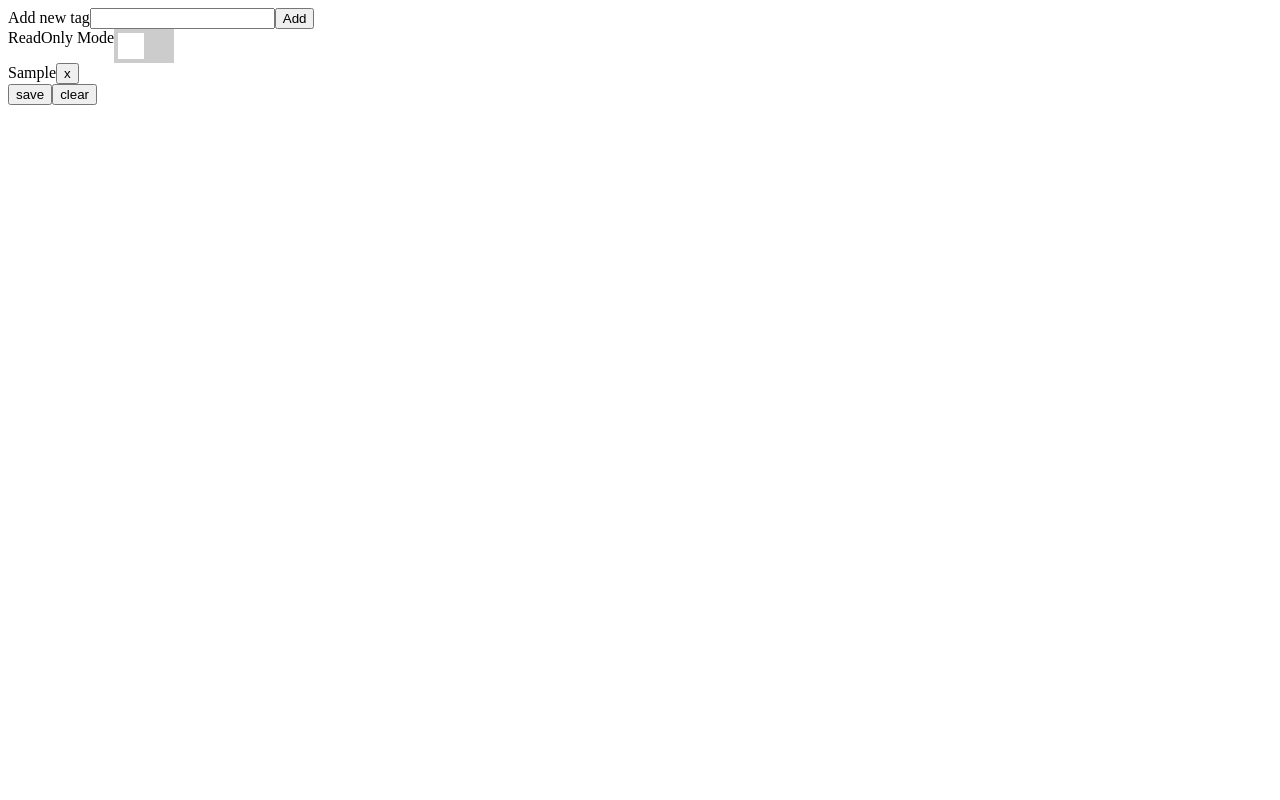
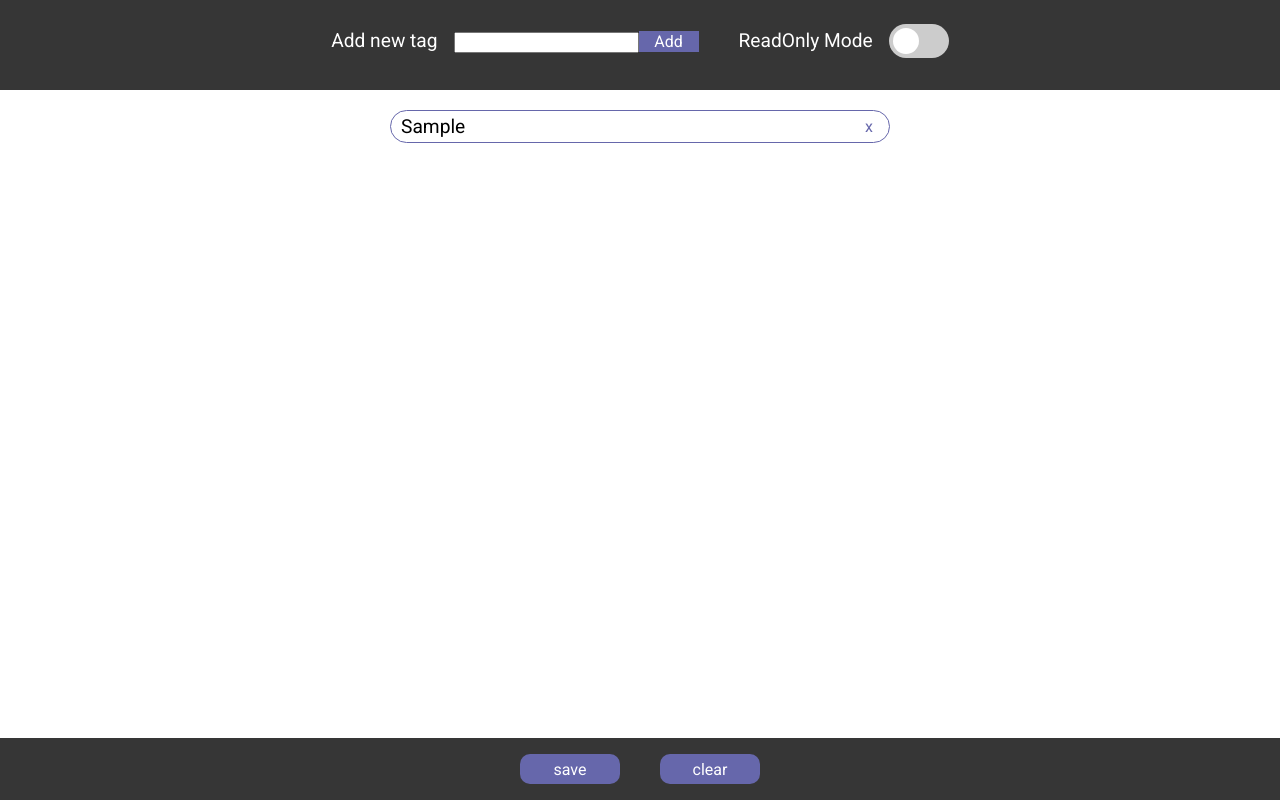
Before and after one commit to arteemm/tags, a website built with webpack: page src/index.html in a window 1280 px wide. Both pictures are taken after typing "Sample" into the empty fields and a click on the button "Add". Built offline with nearby package versions, Linux system fonts and the light colour scheme.

Commit message:
feat: add styles

```diff
--- a/src/App/index.js
+++ b/src/App/index.js
@@ -5,6 +5,7 @@ class App {
   constructor() {
     this.tagArr = this.getLocalStorage() || [];
     this.tagListElem = document.createElement('div');
+    this.tagListElem.className = 'tags__list';
     this.viewTags = new ViewTags(this.tagListElem);
     this.isReadOnlyMode = false;
   }
@@ -84,12 +85,24 @@ class App {
 
   render() {
     const main = document.getElementById('root');
+    const wrapper = document.createElement('div');
+    const footer = document.createElement('div');
+    wrapper.className = 'wrapper';
+    footer.className = 'footer';
+
+    footer.append(
+      this.createSaveButton(),
+      this.createClearButton(),
+    );
+
+    wrapper.append(
+      this.tagListElem,
+    );
 
     main.append(
       this.createHeader(),
-      this.tagListElem,
-      this.createSaveButton(),
-      this.createClearButton(),
+      wrapper,
+      footer,
     );
 
     return main;
--- a/src/components/Button/button.css
+++ b/src/components/Button/button.css
@@ -0,0 +1,40 @@
+.button {
+  background: none;
+  border: none;
+  cursor: pointer;
+  font-family: 'Roboto', sans-serif;
+  font-size: medium;
+  font-weight: 400;
+  color: #fff;
+  background-color: #6667ab;
+  border-radius: 10px;
+  width: 100px;
+  height: 30px;
+  transition: all 0.3s;
+}
+
+.button:disabled {
+  opacity: 0.5;
+}
+
+.button:hover {
+  opacity: 0.8;
+}
+
+.control {
+  border-radius: 0px;
+  width: 60px;
+  height: auto;
+}
+
+.close {
+  background: none;
+  color: #6667ab;
+  border-radius: none;
+  width: auto;
+  height: auto;
+}
+
+.close:hover {
+  transform: scale(1.5);
+}
--- a/src/components/Form/form.css
+++ b/src/components/Form/form.css
@@ -0,0 +1,21 @@
+.form {
+  display: flex;
+  align-items: center;
+}
+
+.form__input {
+  margin-left: 1rem;
+}
+
+@media (max-width: 630px) {
+  .form__label {
+    display: flex;
+    flex-direction: column;
+    row-gap: 10px;
+    align-items: center;
+  }
+
+  .form button {
+    align-self: flex-end;
+  }
+}
--- a/src/components/Header/header.css
+++ b/src/components/Header/header.css
@@ -0,0 +1,18 @@
+.header {
+  background-color: #363636;
+}
+
+.header__wrapper {
+  display: flex;
+  justify-content: center;
+  gap: 40px;
+  align-items: center;
+  padding-top: 1.5rem;
+  padding-bottom: 2rem;
+}
+
+@media (max-width: 630px) {
+  .header__wrapper {
+    flex-direction: column;
+  }
+}
--- a/src/components/Header/index.js
+++ b/src/components/Header/index.js
@@ -26,12 +26,16 @@ class Header {
 
   render() {
     const component = document.createElement('header');
+    const wrapper = document.createElement('div');
     component.className = 'header';
+    wrapper.className = 'wrapper header__wrapper';
 
-    component.append(
+    wrapper.append(
       this.createForm(),
       this.createSwitcher(),
     );
+
+    component.append(wrapper);
 
     return component;
   }
--- a/src/components/Switcher/index.js
+++ b/src/components/Switcher/index.js
@@ -20,11 +20,12 @@ class Switcher {
   render() {
     const wrapper = document.createElement('div');
     wrapper.textContent = 'ReadOnly Mode';
+    wrapper.className = 'switch-wrapper';
     const label = document.createElement('label');
     const span = document.createElement('span');
 
     label.className = 'switch';
-    span.className = 'switch__slider';
+    span.className = 'switch__slider round';
 
     label.append(
       this.createInput(),
--- a/src/components/Switcher/switcher.css
+++ b/src/components/Switcher/switcher.css
@@ -1,4 +1,9 @@
-/* The switch - the box around the slider */
+.switch-wrapper {
+  display: flex;
+  align-items: center;
+  gap: 1rem;
+}
+
 .switch {
   position: relative;
   display: inline-block;
@@ -6,14 +11,12 @@
   height: 34px;
 }
 
-/* Hide default HTML checkbox */
 .switch .switch__input {
   opacity: 0;
   width: 0;
   height: 0;
 }
 
-/* The slider */
 .switch__slider {
   position: absolute;
   cursor: pointer;
@@ -39,11 +42,11 @@
 }
 
 .switch__input:checked + .switch__slider {
-  background-color: #2196F3;
+  background-color: #6667ab;
 }
 
 .switch__input:focus + .switch__slider {
-  box-shadow: 0 0 1px #2196F3;
+  box-shadow: 0 0 1px #6667ab;
 }
 
 .switch__input:checked + .switch__slider:before {
@@ -51,3 +54,11 @@
   -ms-transform: translateX(26px);
   transform: translateX(26px);
 }
+
+.switch__slider.round {
+  border-radius: 34px;
+}
+
+.switch__slider.round:before {
+  border-radius: 50%;
+}
--- a/src/components/Tag/index.js
+++ b/src/components/Tag/index.js
@@ -14,7 +14,7 @@ class Tag {
       type: 'button',
       onClick: () => this.onClick(this.id),
     }).render();
-    button.classList.add('icon', 'control');
+    button.classList.add('close', 'control');
 
     return button;
   }
--- a/src/components/Tag/tag.css
+++ b/src/components/Tag/tag.css
@@ -0,0 +1,24 @@
+.tags__list {
+  padding-top: 20px;
+  display: flex;
+  align-items: center;
+  flex-direction: column;
+  row-gap: 0.5rem;
+  overflow-y: scroll;
+}
+
+.tags__item {
+  display: flex;
+  width: 500px;
+  justify-content: space-between;
+  color: black;
+  border: 1px #6667ab solid;
+  border-radius: 20px;
+  padding: 5px 10px;
+}
+
+@media (max-width: 630px) {
+  .tags__item {
+    width: 300px;
+  }
+}
--- a/src/index.html
+++ b/src/index.html
@@ -4,6 +4,9 @@
   <meta charset="UTF-8" />
   <meta name="viewport" content="width=device-width, initial-scale=1.0" />
   <title>tags</title>
+  <link rel="preconnect" href="https://fonts.googleapis.com">
+  <link rel="preconnect" href="https://fonts.gstatic.com" crossorigin>
+  <link href="https://fonts.googleapis.com/css2?family=Roboto&display=swap" rel="stylesheet">
 </head>
 <body>
   <div id="root"></div>
--- a/src/index.js
+++ b/src/index.js
@@ -1,4 +1,4 @@
-import './styles/style.scss';
+import './styles/style.css';
 import App from './App';
 
 
--- /dev/null
+++ b/src/styles/style.css
@@ -0,0 +1,35 @@
+html {
+  box-sizing: border-box;
+}
+
+*, *::before, *::after {
+  box-sizing: inherit;
+}
+
+body {
+  font-family: 'Roboto', sans-serif;
+  margin: 0;
+  padding: 0;
+  color: #fff;
+  font-size: 1.2rem;
+  font-weight: 400;
+  line-height: 1.1;
+}
+
+.wrapper {
+  max-width: 1440px;
+  margin: 0 auto;
+}
+
+.footer {
+  position: fixed;
+  width: 100vw;
+  bottom: 0;
+  display: flex;
+  gap: 40px;
+  align-self: center;
+  justify-content: center;
+  padding-top: 1rem;
+  padding-bottom: 1rem;
+  background-color: #363636;
+}
```
Also changed, not shown: src/styles/style.scss (deleted).
